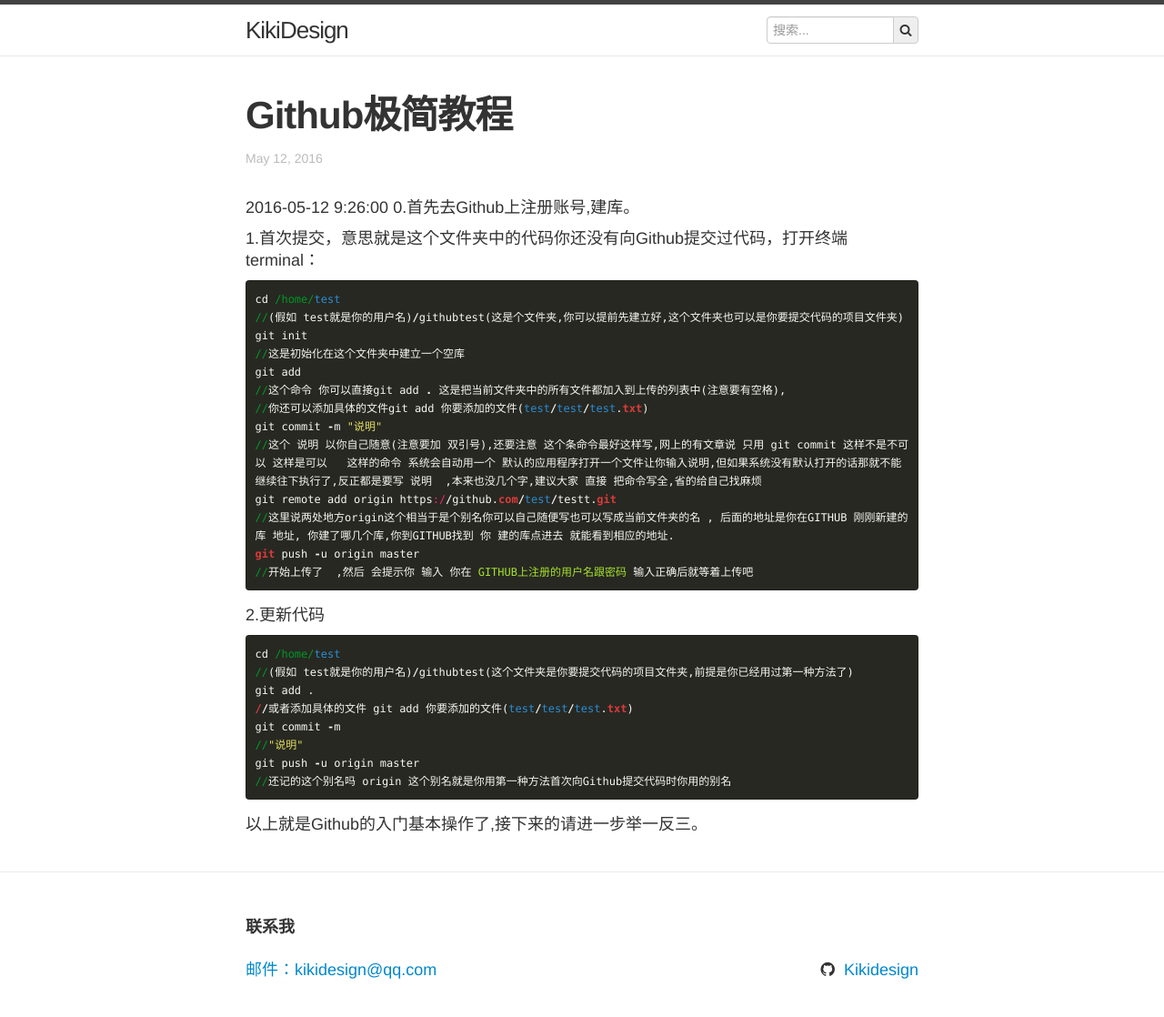
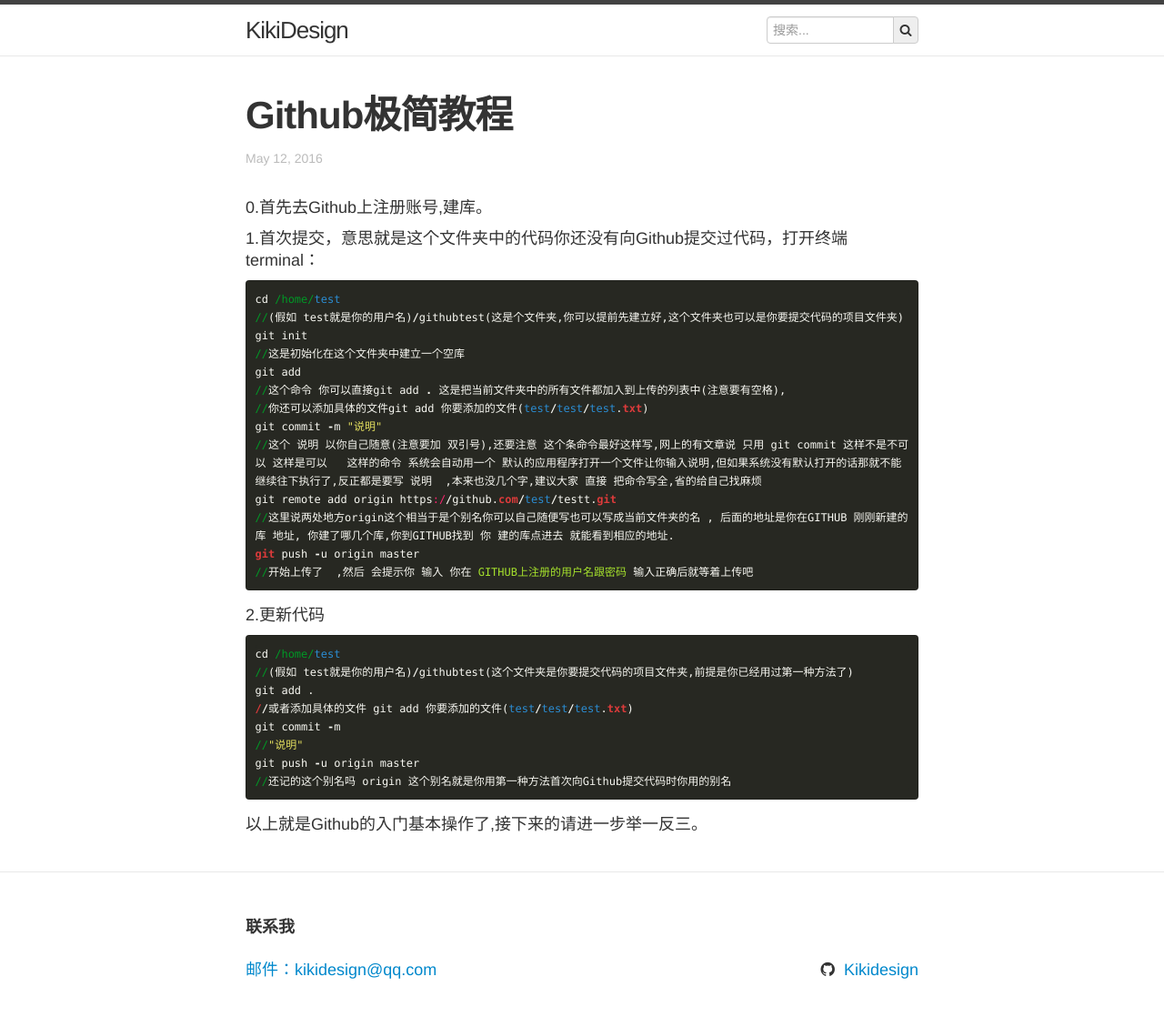
Before and after one commit to kikidesign/kikidesign.github.io, a Jekyll site: the page built from _posts/2016-05-11-Github-Simple.md, in a window 1280 px wide. Shown: the whole page at 91% size. Built offline with Jekyll 4.4.1, drawn with Linux system fonts in a browser that asks for light colours.

```diff
--- a/_posts/2016-05-11-Github-Simple.md
+++ b/_posts/2016-05-11-Github-Simple.md
@@ -6,7 +6,6 @@
 ---
 
 
-2016-05-12 9:26:00
 0.首先去Github上注册账号,建库。
 
 1.首次提交，意思就是这个文件夹中的代码你还没有向Github提交过代码，打开终端terminal：
```
